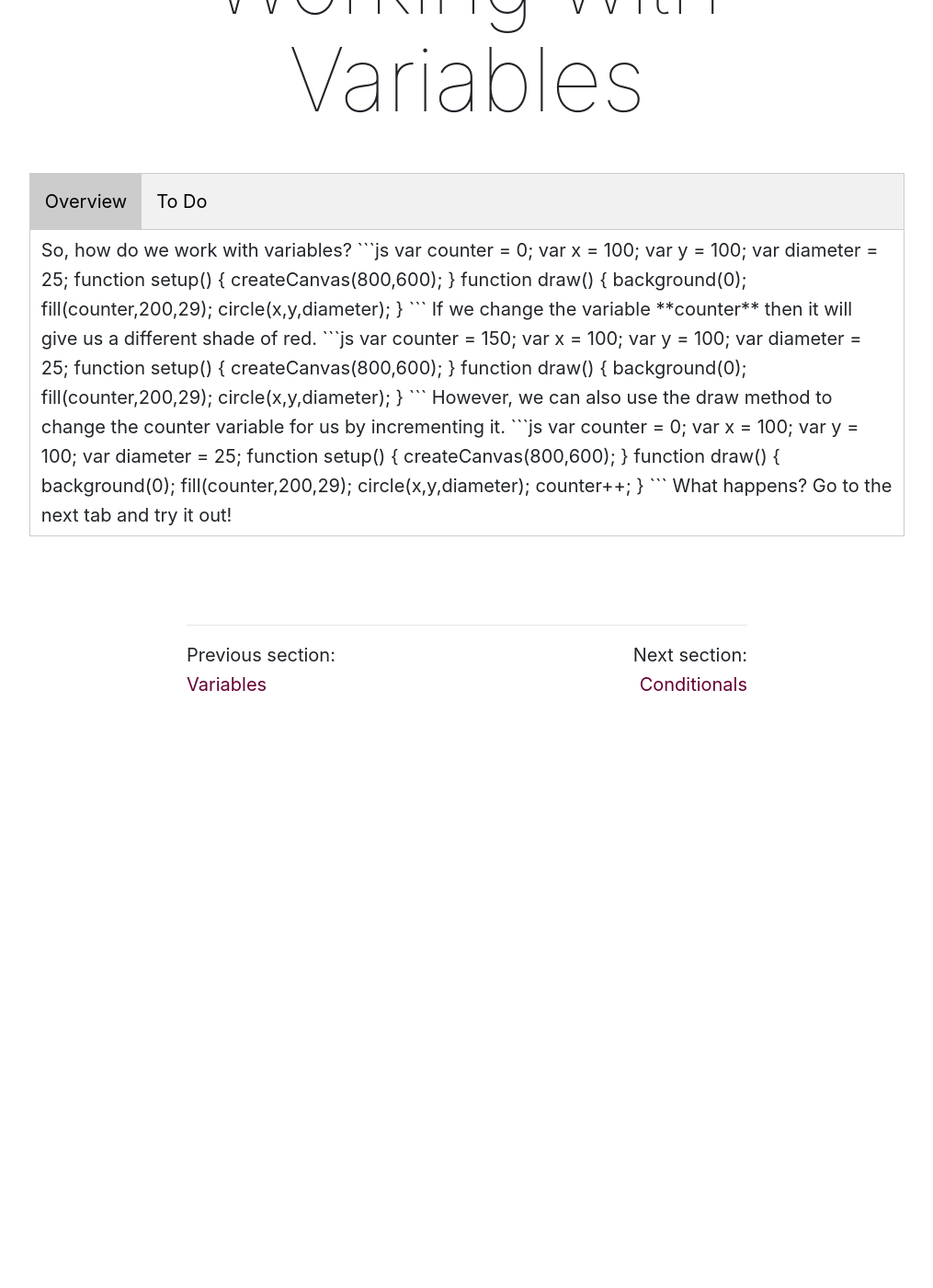
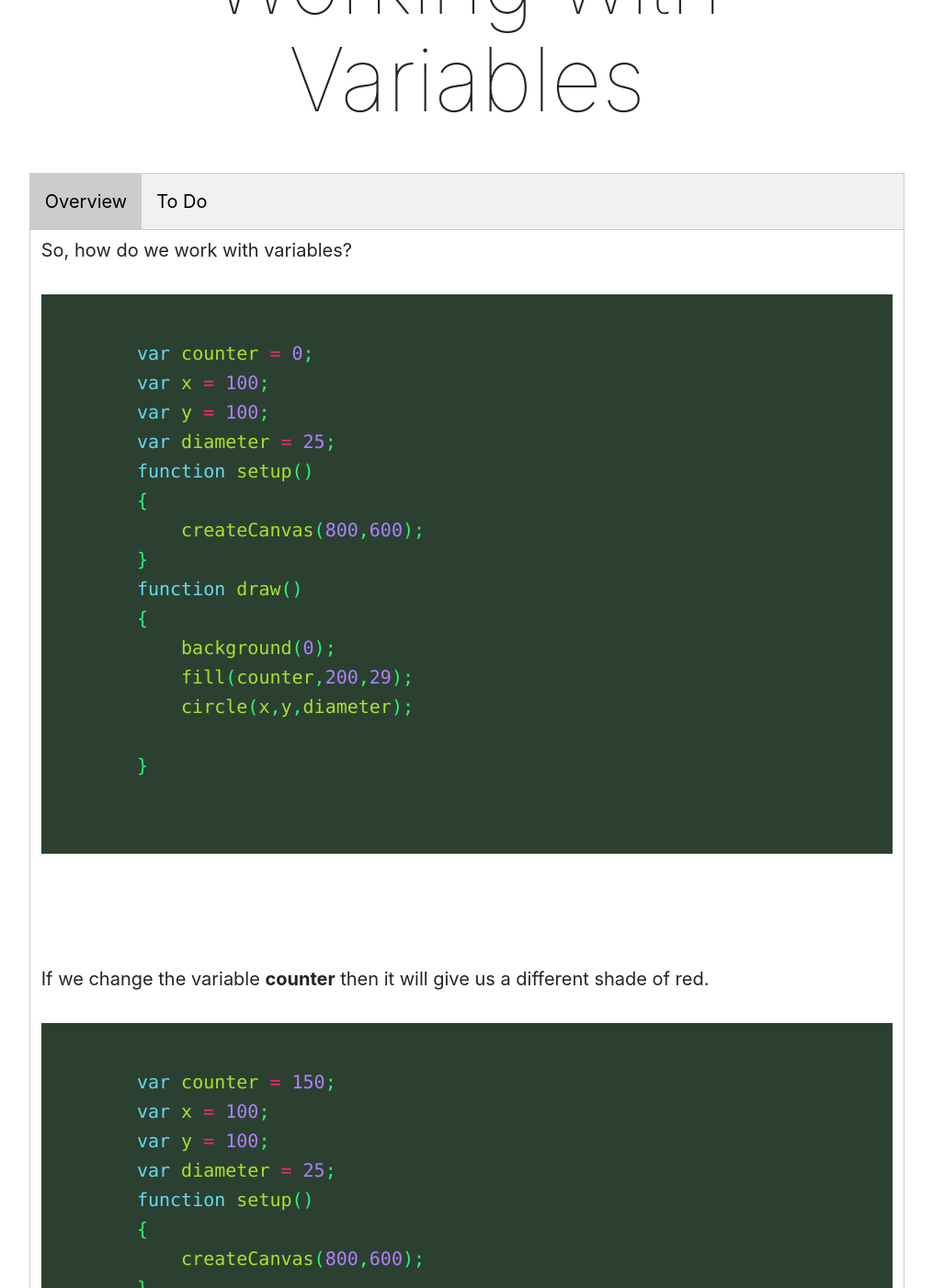
Before and after one commit to Montana-Media-Arts/220-creative-coding2-Spring2021, a Jekyll site: the page built from modules/week-2/_posts/2002-01-01-working-with-variables.md, in a window 1280 px wide and 1400 px high, scrolled down 499 px. Shown: the whole window at 92% size, without its empty margins (132-1147 px from the left). Built offline with Jekyll 4.4.1, drawn with Linux system fonts in a browser that asks for light colours; nearby versions of some CDN libraries; comment, search, counter and statistics services are not loaded; before the commit the page ends 1275 px from its top, so only the background shows below that; some of the changed text lies outside the part shown.

Commit message:
Update 2002-01-01-working-with-variables.md

````diff
--- a/modules/week-2/_posts/2002-01-01-working-with-variables.md
+++ b/modules/week-2/_posts/2002-01-01-working-with-variables.md
@@ -11,8 +11,8 @@ jotted: false
 
 </div>
 
-<div id="Overview" class="tabcontent" style="display:block"  markdown="1">
-<div class="tabhtml">
+<div id="Overview" class="tabcontent" style="display:block"  >
+<div class="tabhtml" markdown="1">
 So, how do we work with variables?
 
 ```js
````
